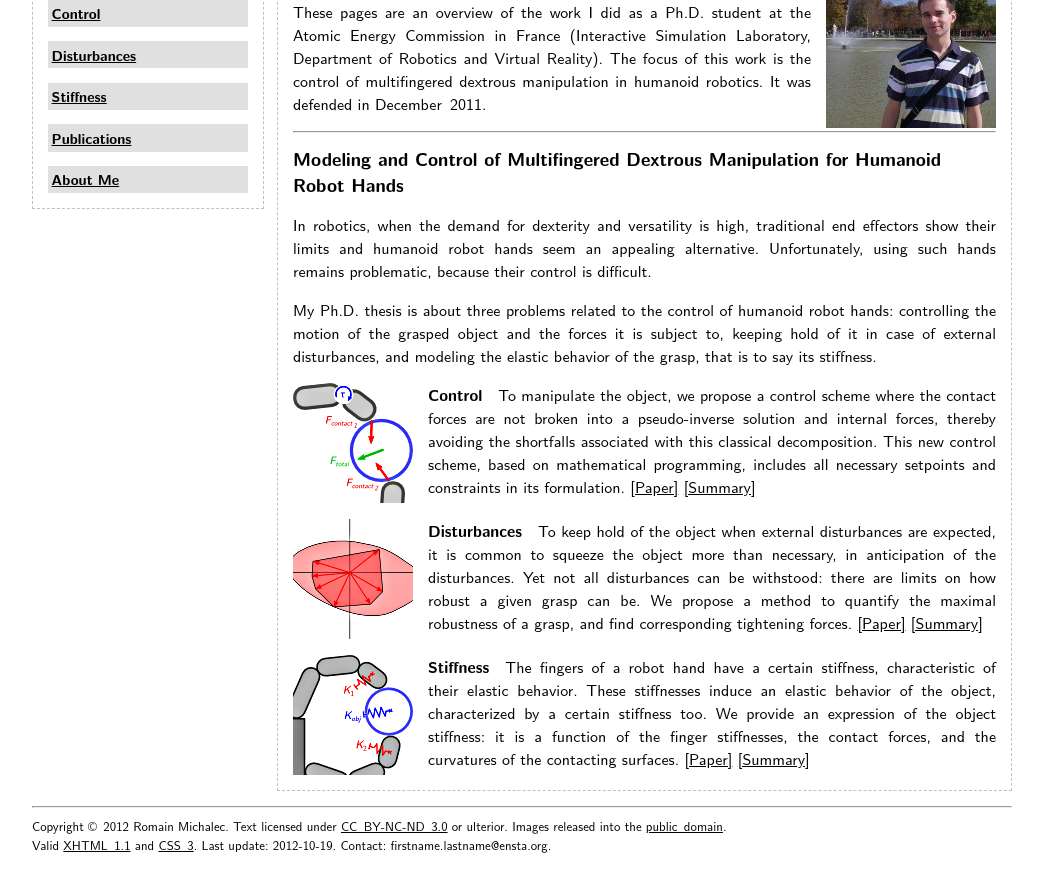
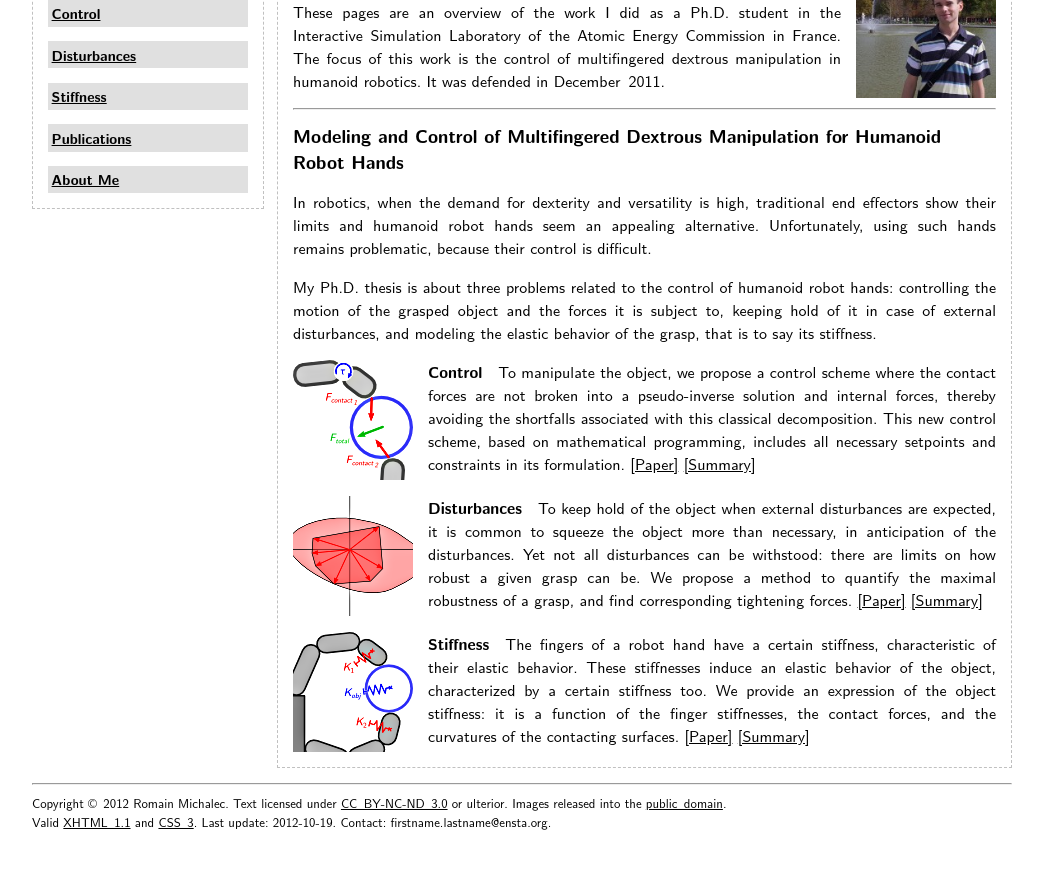
Before and after one commit to romain-michalec/phd, a plain HTML site: page index.html in a window 1280 px wide. Shown: the part 73-942 px from the top of the page, without its empty margins (118-1161 px from the left). After the commit the page ends 919 px from the top, so only its background shows below. Drawn offline with Linux system fonts and the light colour scheme.

Commit message:
Adjust image size

```diff
--- a/index.html
+++ b/index.html
@@ -42,11 +42,11 @@
 
 <div id="content">
 
-  <a href="paris-jardin-des-tuileries-2550x2550.jpg"><img style="float:right;margin-left:15px;" width="170" height="170" src="paris-jardin-des-tuileries-170x170.jpg" title="In the Tuileries Garden, Paris, October&nbsp;2012" alt="[Picture of me]" /></a>
+  <a href="paris-jardin-des-tuileries-2550x2550.jpg"><img style="float:right;margin-left:15px;" width="140" height="140" src="paris-jardin-des-tuileries-170x170.jpg" title="In the Tuileries Garden, Paris, October&nbsp;2012" alt="[Picture of me]" /></a>
 
   <h1 class="firstblock">Romain Michalec</h1>
 
-  <p>These pages are an overview of the work I did as a Ph.D. student at the Atomic Energy Commission in France (Interactive Simulation Laboratory, Department of Robotics and Virtual Reality). The focus of this work is the control of multifingered dextrous manipulation in humanoid robotics. It was defended in December&nbsp;2011.</p>
+  <p>These pages are an overview of the work I did as a Ph.D. student in the Interactive Simulation Laboratory of the Atomic Energy Commission in France. The focus of this work is the control of multifingered dextrous manipulation in humanoid robotics. It was defended in December&nbsp;2011.</p>
 
   <hr />
 
```
Also changed, not shown: tmp.html (+1 -1 lines), 1 other file.
